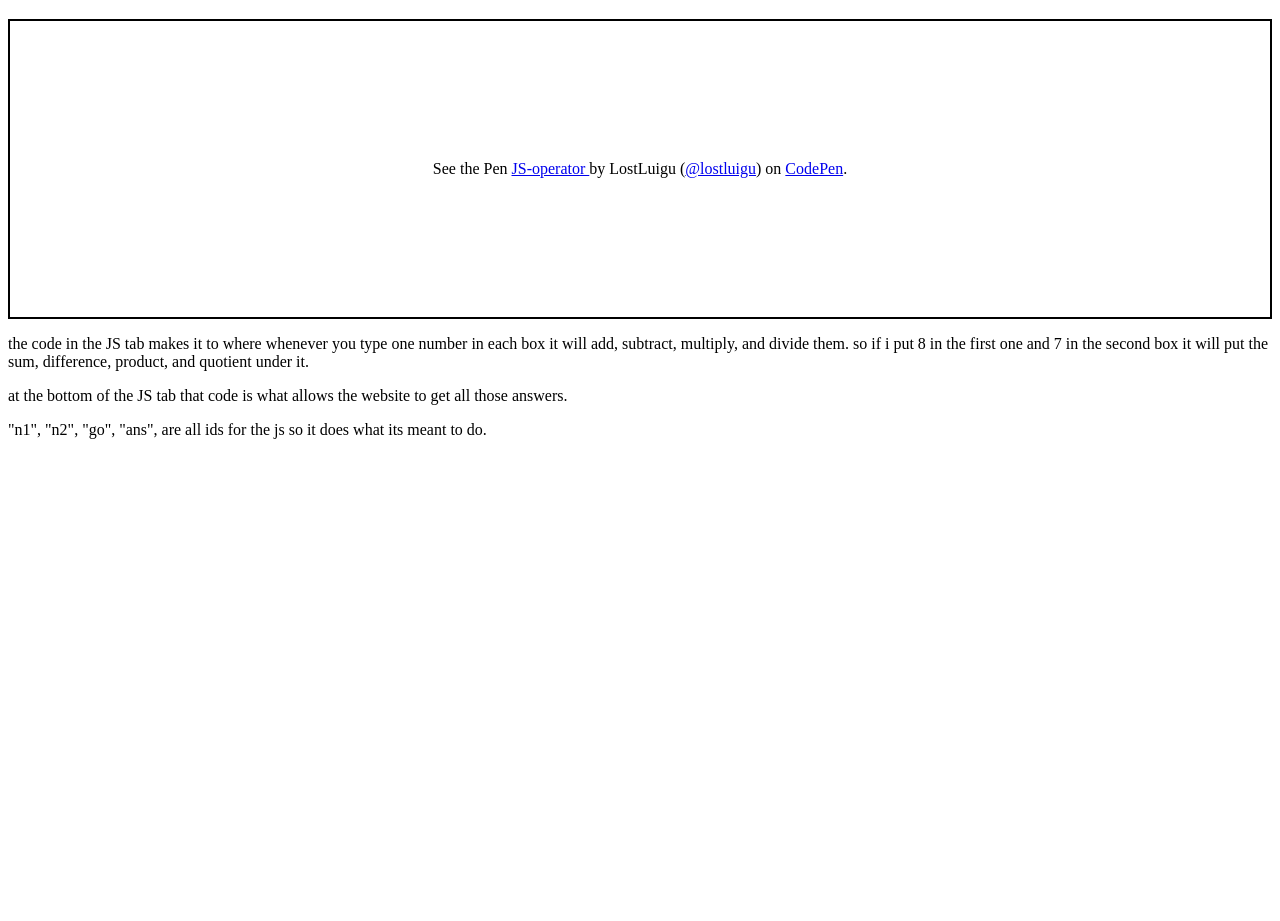
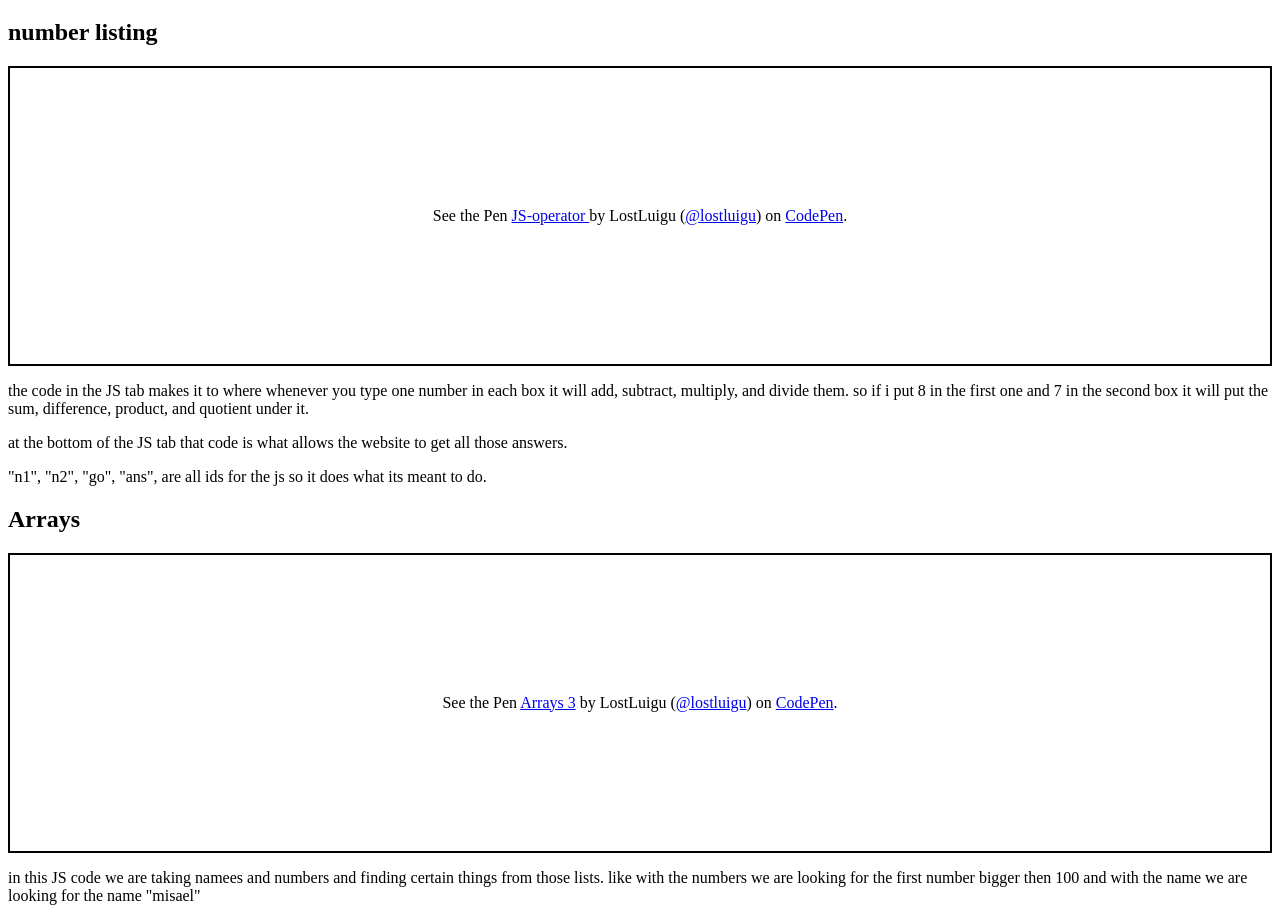
Before and after one commit to LostLuigu/techblog, a plain HTML site: page js.html in a window 1280 px wide. Shown: the part 61-982 px from the top of the page. Before the commit the page ends 800 px from the top, so only its background shows below. Drawn offline with Linux system fonts and the light colour scheme; a script that the page names is missing.

Commit message:
Update js.html

```diff
--- a/js.html
+++ b/js.html
@@ -1,5 +1,6 @@
 <!DocType HTML>
 <h1>JS(javascript)</h1>
+<h2>number listing</h2>
 <p class="codepen" data-height="300" data-default-tab="js,result" data-slug-hash="OJjdEeW" data-user="lostluigu" style="height: 300px; box-sizing: border-box; display: flex; align-items: center; justify-content: center; border: 2px solid; margin: 1em 0; padding: 1em;">
   <span>See the Pen <a href="https://codepen.io/lostluigu/pen/OJjdEeW">
   JS-operator  </a> by LostLuigu (<a href="https://codepen.io/lostluigu">@lostluigu</a>)
@@ -10,3 +11,11 @@
 <p> the code in the JS tab makes it to where whenever you type one number in each box it will add, subtract, multiply, and divide them. so if i put 8 in the first one and 7 in the second box it will put the sum, difference, product, and quotient under it. </p>
 <p> at the bottom of the JS tab that code is what allows the website to get all those answers.</p>
 <p> "n1", "n2", "go", "ans", are all ids for the js so it does what its meant to do.</p>
+<h2>Arrays</h2>
+<p class="codepen" data-height="300" data-default-tab="js,result" data-slug-hash="bGoVVpo" data-user="lostluigu" style="height: 300px; box-sizing: border-box; display: flex; align-items: center; justify-content: center; border: 2px solid; margin: 1em 0; padding: 1em;">
+  <span>See the Pen <a href="https://codepen.io/lostluigu/pen/bGoVVpo">
+  Arrays 3</a> by LostLuigu (<a href="https://codepen.io/lostluigu">@lostluigu</a>)
+  on <a href="https://codepen.io">CodePen</a>.</span>
+</p>
+<script async src="https://cpwebassets.codepen.io/assets/embed/ei.js"></script>
+<p> in this JS code we are taking namees and numbers and finding certain things from those lists. like with the numbers we are looking for the first number bigger then 100 and with the name we are looking for the name "misael"</p>
```
